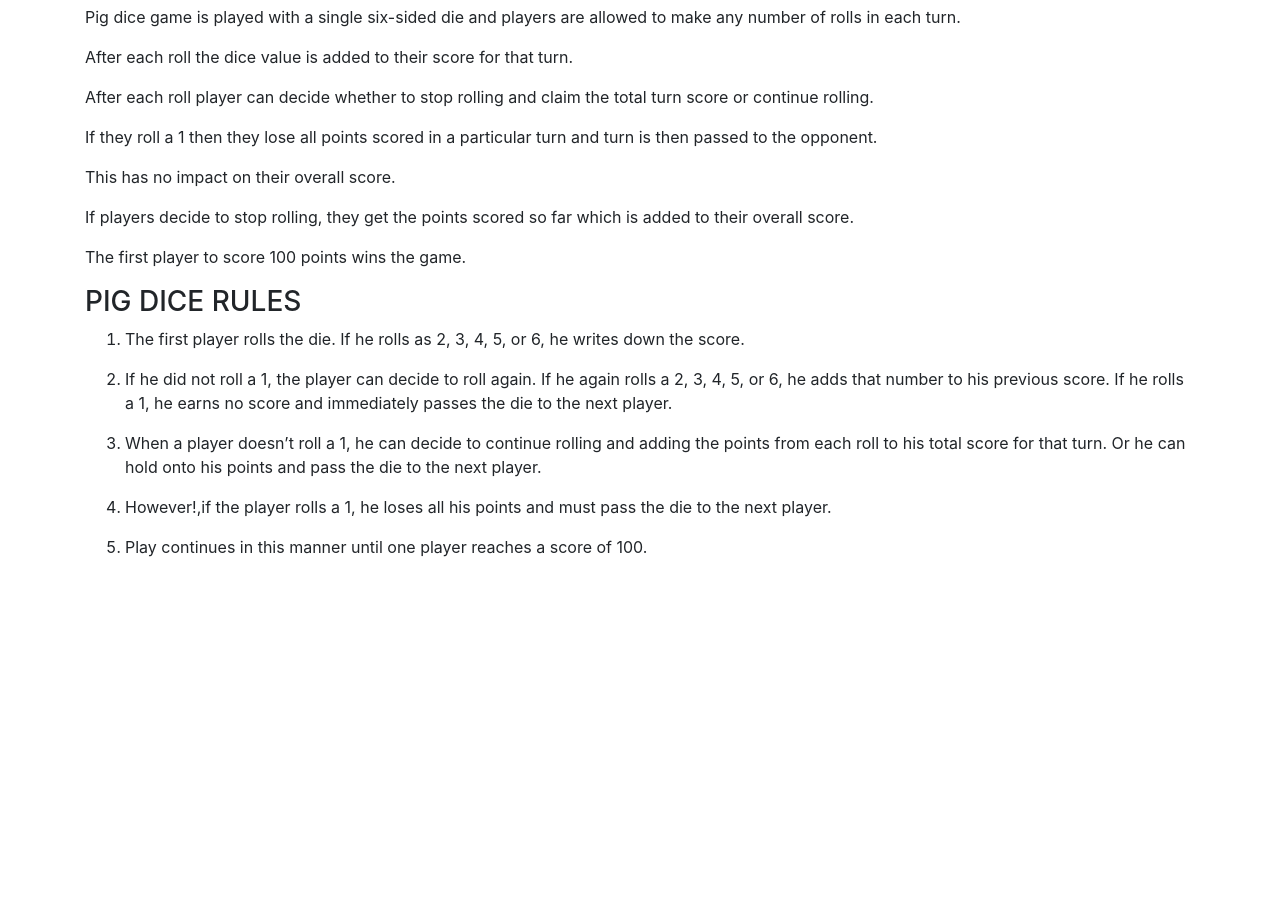
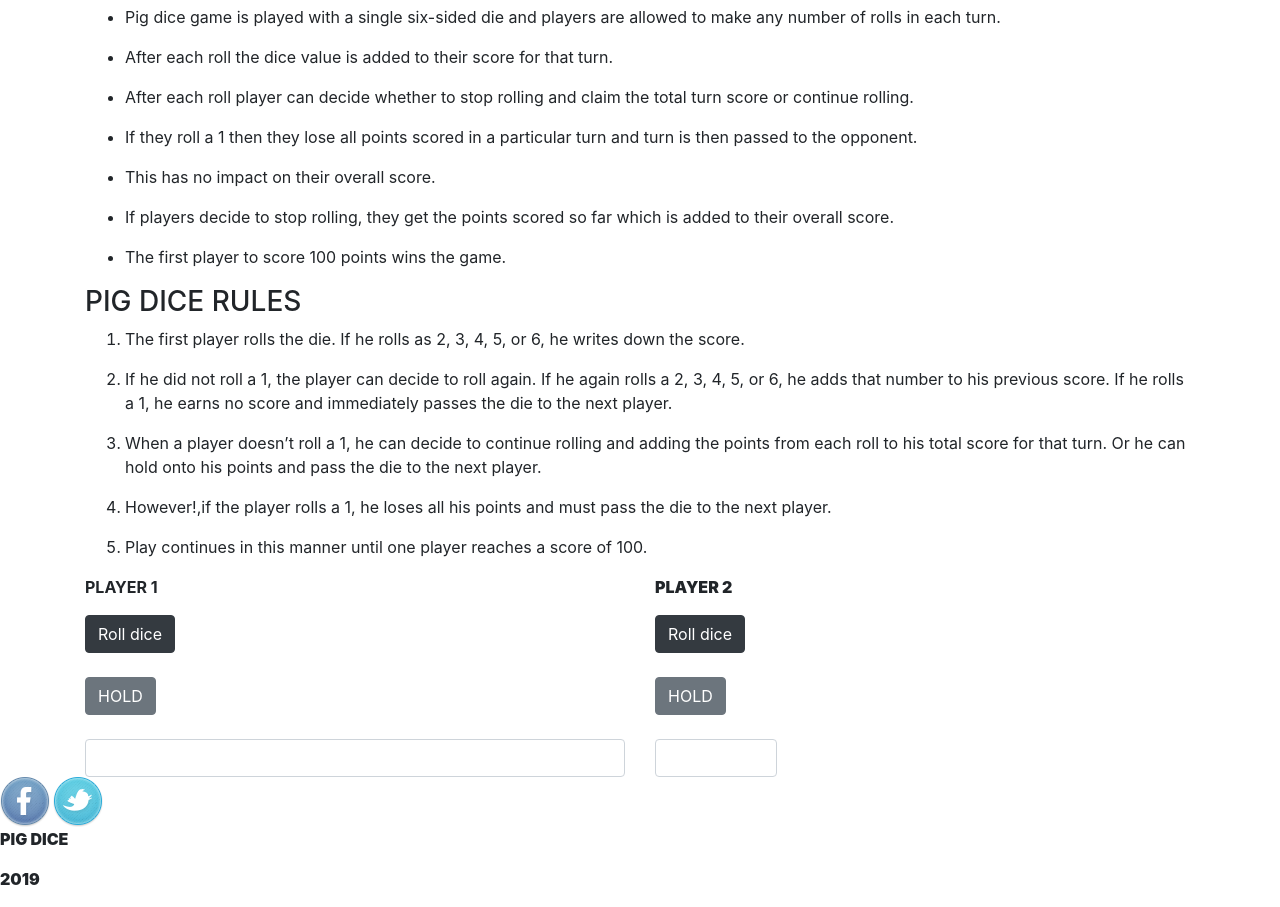
Before and after one commit to muhindokiro/pigdice, a plain HTML site: page index.html in a window 1280 px wide. Shown: the part 505-1412 px from the top of the page. Before the commit the page ends 1080 px from the top, so only its background shows below. Drawn offline with Linux system fonts and the light colour scheme; a script that the page names is missing.

Commit message:
add players, roll and hold buttons and social icons to index file

```diff
--- a/index.html
+++ b/index.html
@@ -18,13 +18,15 @@
 
     <div class="container">
       <h2 id="h2">ABOUT PIG DICE</h2>
-      <p>Pig dice game is played with a single six-sided die and players are allowed to make any number of rolls in each turn.</p>
-      <p>After each roll the dice value is added to their score for that turn.</p>
-      <p>After each roll player can decide whether to stop rolling and claim the total turn score or continue rolling.</p>
-      <p>If they roll a 1 then they lose all points scored in a particular turn and turn is then passed to the opponent.</p>
-      <p>This has no impact on their overall score.</p>
-      <p>If players decide to stop rolling, they get the points scored so far which is added to their overall score.</p>
-      <p>The first player to score 100 points wins the game.</p>
+      <ul>
+      <li><p>Pig dice game is played with a single six-sided die and players are allowed to make any number of rolls in each turn.</p></li>
+      <li><p>After each roll the dice value is added to their score for that turn.</p></li>
+      <li><p>After each roll player can decide whether to stop rolling and claim the total turn score or continue rolling.</p></li>
+      <li><p>If they roll a 1 then they lose all points scored in a particular turn and turn is then passed to the opponent.</p></li>
+      <li><p>This has no impact on their overall score.</p></li>
+      <li><p>If players decide to stop rolling, they get the points scored so far which is added to their overall score.</p></li>
+      <li><p>The first player to score 100 points wins the game.</p></li>
+    </ul>
     </div>
 
     <div class="container">
@@ -40,6 +42,44 @@
 
 
 
+    <div class="container">
+    <div class="row">
+    <div class="col-sm-6">
+      <p><b>PLAYER 1<b></p>
+        <button type="button" class="btn btn-dark">Roll dice</button>
+        <br><br>
+        <button type="button" class="btn btn-secondary">HOLD</button>
+        <br><br>
+        <input type="number" class="form-control" id="score1">
+    </div>
+
+    <div class="col-sm-6">
+      <p><b>PLAYER 2<b></p>
+        <button type="button" class="btn btn-dark">Roll dice</button>
+        <br><br>
+        <button type="button" class="btn btn-secondary">HOLD</button>
+        <br><br>
+        <input type="number" class="form-control" id="score2">
+    </div>
+   </div>
+</div>
+
+
+
+
+
+    <div class="social">
+      <img src="images/facebook.png">
+      <img src="images/twitter.png">
+    </div>
+
+    <div class="footer">
+    <p>PIG DICE</p>
+    <p>2019</p>
+  </div>
+
+
+
 
   </body>
 </html>
```
